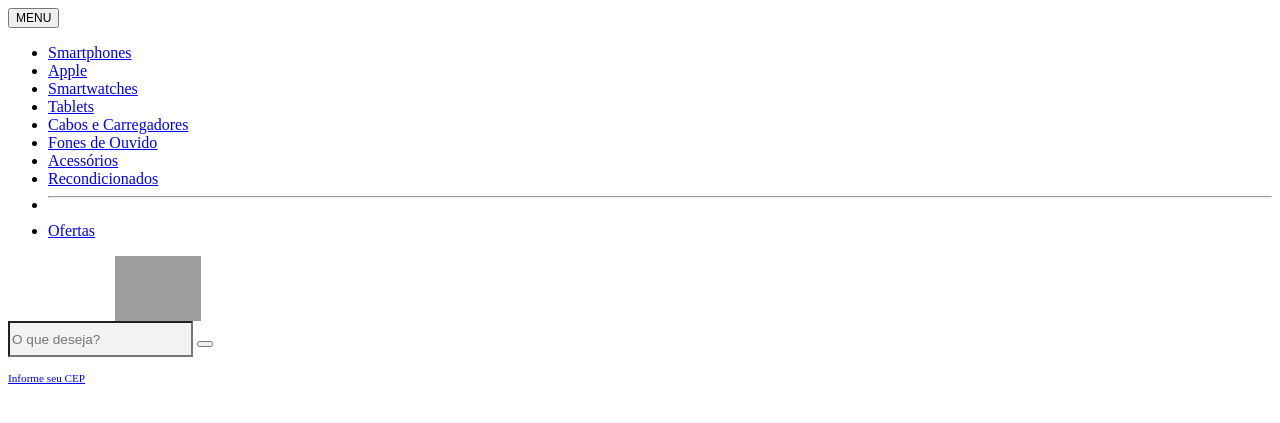
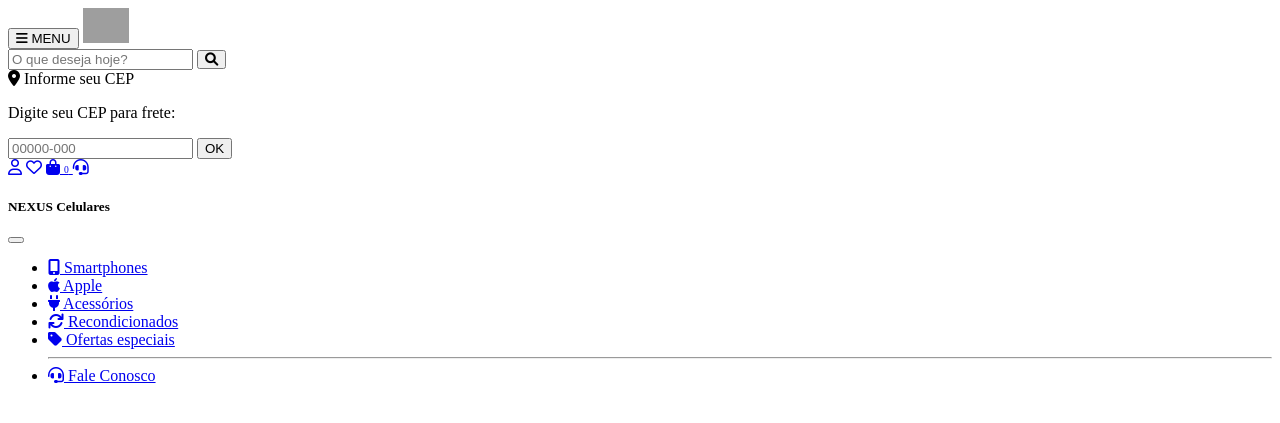
Before and after one commit to ThaVieiras/TechMobile, a PHP site: page /header.php in a window 1280 px wide. Shown: the top 423 px of the page. Run offline with PHP 8.4, Linux system fonts and the light colour scheme; grey boxes are pictures that could not be loaded.

Commit message:
Auto-merging app/views/carrossel.php

```diff
--- a/app/views/footer.php
+++ b/app/views/footer.php
@@ -27,7 +27,7 @@
                     <li class="mb-2"><a href="#" class="text-decoration-none text-muted"><i class="fa-solid fa-circle-question me-2 text-nexus"></i>Fale Conosco</a></li>
                     <li class="mb-2"><a href="#" class="text-decoration-none text-muted"><i class="fa-solid fa-truck-fast me-2 text-nexus"></i>Rastrear Pedido</a></li>
                     <li class="mb-2"><a href="#" class="text-decoration-none text-muted"><i class="fa-solid fa-arrows-rotate me-2 text-nexus"></i> Trocas e Devoluções</a></li>
-                    <li class="mb-2"><a href="#" class="text-decoration-none text-muted"><i class="fa-solid fa-shield-halved me-2 text-nexus"></i> Política de Privacidade</a></li>
+                    <li class="mb-2"><a href="#" class="text-decoration-none text-muted"><i class="fa-solid fa-file-contract me-2  text-nexus"></i> Política de Privacidade</a></li>
                     <li class="mb-2"><a href="#" class="text-decoration-none text-muted"><i class="fa-solid fa-file-contract me-2 text-nexus"></i> Termo de Uso</a></li>
                 </ul>
             </div>
--- a/app/views/header.php
+++ b/app/views/header.php
@@ -1,72 +1,119 @@
-<header class="py-2 bg-white border-bottom sticky-top shadow-sm">
-    <div class="container-fluid px-lg-5">
-        <div class="row align-items-center g-0">
+<link rel="stylesheet" href="https://cdnjs.cloudflare.com/ajax/libs/font-awesome/6.0.0/css/all.min.css">
 
-            <div class="col-md-3 d-flex align-items-center gap-3">
-                <div class="dropdown">
-                    <button class="btn btn-link text-nexus text-decoration-none d-flex align-items-center gap-2 fw-bold p-0"
-                            type="button" data-bs-toggle="dropdown" style="font-size: 0.75rem;">
-                        <i class="fa-solid fa-bars fa-lg"></i> <span class="d-none d-lg-inline">MENU</span>
-                    </button>
-                    <ul class="dropdown-menu shadow border-0 mt-3 rounded-3 py-3" style="min-width: 250px;">
-                        <li><a class="dropdown-item py-2" href="produtos.php?cat=smartphone"><i class="fa-solid fa-mobile-screen-button me-2 opacity-50"></i> Smartphones</a></li>
-                        <li><a class="dropdown-item py-2" href="produtos.php?cat=apple"><i class="fa-brands fa-apple me-2 opacity-50"></i> Apple</a></li>
-                        <li><a class="dropdown-item py-2" href="produtos.php?tipo=smartwatch"><i class="fa-brands fa-apple me-2 opacity-50"></i> Smartwatches</a></li>
-                        <li><a class="dropdown-item py-2" href="produtos.php?tipo=tab"><i class="fa-brands fa-apple me-2 opacity-50"></i> Tablets</a></li>
-                        <li><a class="dropdown-item py-2" href="produtos.php?tipo=cabo"><i class="fa-brands fa-apple me-2 opacity-50"></i> Cabos e Carregadores</a></li>
-                        <li><a class="dropdown-item py-2" href="produtos.php?tipo=buds"><i class="fa-brands fa-apple me-2 opacity-50"></i> Fones de Ouvido</a></li>
-                        <li><a class="dropdown-item py-2" href="produtos.php?cat=acessorios"><i class="fa-solid fa-headphones me-2 opacity-50"></i> Acessórios</a></li>
-                        <li><a class="dropdown-item py-2" href="produtos.php?cat=recondicionados"><i class="fa-solid fa-recycle me-2 opacity-50"></i> Recondicionados</a></li>
-                        <li><hr class="dropdown-divider"></li>
-                        <li><a class="dropdown-item py-2 text-danger fw-bold" href="produtos.php?cat=ofertas"><i class="fa-solid fa-fire me-2"></i> Ofertas</a></li>
-                    </ul>
-                </div>
+<header class="p-3 bg-dark text-white sticky-top shadow-sm">
+    <div class="container-fluid">
+        <div class="d-flex align-items-center justify-content-between">
 
-                <a href="index.php">
-                    <img src="assets/img/NexusCelulares.png" alt="Nexus" style="width: 300px; height: 65px; object-fit: contain;">
+            <div class="d-flex align-items-center">
+                <button class="btn text-white border-0 d-flex align-items-center gap-2" type="button" data-bs-toggle="offcanvas" data-bs-target="#menuLateralNexus">
+                    <i class="fa-solid fa-bars fs-4"></i>
+                    <span class="d-none d-md-block fw-bold">MENU</span>
+                </button>
+
+                <a href="index.php" class="ms-4">
+                    <img src="assets/img/logo.png" alt="Nexus Arena" height="35" onerror="this.src='https://via.placeholder.com/120x35?text=NEXUS+ARENA'">
                 </a>
             </div>
 
-            <div class="col-md-5">
-                <form action="produtos.php" method="GET" class="position-relative">
-                    <input type="text" name="busca" class="form-control border-0 rounded-pill ps-4"
-                           placeholder="O que deseja?"
-                           style="height: 36px; background-color: #f2f2f2; font-size: 0.85rem;">
-                    <button class="btn position-absolute end-0 top-50 translate-middle-y me-2 border-0" type="submit">
-                        <i class="fa-solid fa-magnifying-glass text-muted" style="font-size: 0.8rem;"></i>
+            <div class="flex-grow-1 mx-4" style="max-width: 600px;">
+                <div class="input-group position-relative">
+                    <input type="search" class="form-control rounded-pill ps-4" placeholder="O que deseja hoje?">
+                    <button class="btn position-absolute end-0 top-50 translate-middle-y border-0 bg-transparent pe-3" style="z-index: 5;">
+                        <i class="fa-solid fa-magnifying-glass text-muted"></i>
                     </button>
-                </form>
+                </div>
             </div>
 
-            <div class="col-md-4 d-flex align-items-center justify-content-end gap-3 gap-lg-4">
+            <div class="d-flex align-items-center gap-4">
 
-                <div class="d-none d-xl-block text-muted text-end border-end pe-3" style="line-height: 1;">
-                    <a href="#" class="text-decoration-none text-muted" style="font-size: 0.7rem;">
-                        <i class="fa-solid fa-location-dot me-1"></i> Informe seu CEP <i class="fa-solid fa-chevron-down ms-1" style="font-size: 0.5rem;"></i>
-                    </a>
+                <div class="dropdown d-none d-lg-block">
+                    <span class="small cursor-pointer d-flex align-items-center gap-2" data-bs-toggle="dropdown" aria-expanded="false" style="cursor: pointer;">
+                        <i class="fa-solid fa-location-dot text-primary"></i>
+                        <span id="cepTexto">Informe seu CEP</span>
+                    </span>
+                    <div class="dropdown-menu p-3 shadow-lg" style="width: 250px;">
+                        <p class="small text-muted mb-2">Digite seu CEP para frete:</p>
+                        <div class="input-group">
+                            <input type="text" id="inputCep" class="form-control" placeholder="00000-000">
+                            <button class="btn btn-dark" onclick="salvarCEP()">OK</button>
+                        </div>
+                    </div>
                 </div>
 
-                <a href="#" class="text-dark action-icon" id="userDropdown" data-bs-toggle="dropdown">
-                    <i class="fa-regular fa-circle-user fa-xl"></i>
-                </a>
-
-                <a href="carrinho.php" class="text-dark action-icon position-relative">
-                    <i class="fa-solid fa-bag-shopping fa-xl"></i>
-                    <?php if (!empty($_SESSION['carrinho'])): ?>
-                        <span class="position-absolute top-0 start-100 translate-middle badge rounded-pill bg-danger border border-white" style="font-size: 0.5rem;">
-                            <?php echo array_sum($_SESSION['carrinho']); ?>
-                        </span>
-                    <?php endif; ?>
-                </a>
-
-                <a href="#" class="text-dark action-icon">
-                    <i class="fa-solid fa-headset fa-xl"></i>
-                </a>
+                <div class="d-flex align-items-center gap-3">
+                    <a href="#" class="text-white" title="Minha Conta"><i class="fa-regular fa-user fs-5"></i></a>
+                    <a href="#" class="text-white" title="Favoritos"><i class="fa-regular fa-heart fs-5"></i></a>
+                    <a href="carrinho.php" class="text-white position-relative">
+                        <i class="fa-solid fa-bag-shopping fs-5"></i>
+                        <span class="position-absolute top-0 start-100 translate-middle badge rounded-pill bg-danger" style="font-size: 0.6rem;">0</span>
+                    </a>
+                    <a href="contato.php" class="text-white"><i class="fa-solid fa-headset fs-5"></i></a>
+                </div>
             </div>
-
         </div>
     </div>
 </header>
+
+<div class="offcanvas offcanvas-start bg-dark text-white" tabindex="-1" id="menuLateralNexus" aria-labelledby="labelMenu">
+  <div class="offcanvas-header border-bottom border-secondary">
+    <h5 class="offcanvas-title" id="labelMenu">NEXUS Celulares</h5>
+    <button type="button" class="btn-close btn-close-white" data-bs-dismiss="offcanvas" aria-label="Close"></button>
+  </div>
+  <div class="offcanvas-body">
+    <ul class="list-unstyled fw-bold fs-5">
+        <li class="mb-3">
+            <a href="produtos.php?categoria=smartphone" class="text-white text-decoration-none d-flex align-items-center gap-3">
+                <i class="fa-solid fa-mobile-screen-button"></i> Smartphones
+            </a>
+        </li>
+
+        <li class="mb-3">
+            <a href="produtos.php?cat=apple" class="text-white text-decoration-none d-flex align-items-center gap-3">
+                <i class="fa-brands fa-apple"></i> Apple
+            </a>
+        </li>
+
+        <li class="mb-3">
+            <a href="produtos.php?categoria=acessorios" class="text-white text-decoration-none d-flex align-items-center gap-3">
+                <i class="fa-solid fa-plug"></i> Acessórios
+            </a>
+        </li>
+
+        <li class="mb-3">
+            <a href="produtos.php?categoria=recondicionado" class="text-white text-decoration-none d-flex align-items-center gap-3">
+                <i class="fa-solid fa-arrows-rotate"></i> Recondicionados
+            </a>
+        </li>
+
+        <li class="mb-3">
+            <a href="produtos.php?categoria=oferta" class="text-white text-decoration-none d-flex align-items-center gap-3 text-warning">
+                <i class="fa-solid fa-tag"></i> Ofertas especiais
+            </a>
+        </li>
+
+        <hr class="border-secondary">
+
+        <li class="mb-3">
+            <a href="contato.php" class="text-white text-decoration-none d-flex align-items-center gap-3">
+                <i class="fa-solid fa-headset"></i> Fale Conosco
+            </a>
+        </li>
+    </ul>
+</div>
+</div>
+
+<script>
+// Função para o CEP funcionar sem banco de dados por enquanto
+function salvarCEP() {
+    const cep = document.getElementById('inputCep').value;
+    if(cep.length >= 8) {
+        document.getElementById('cepTexto').innerText = "CEP: " + cep;
+        // Fecha o dropdown manualmente se desejar
+    } else {
+        alert("Digite um CEP válido");
+    }
+}
+</script>
 
 <!--<nav class="bg-white border-bottom py-2 shadow-sm d-none d-md-block">
     <div class="container d-flex justify-content-center gap-5">
```
Also changed, not shown: app/views/carrossel.php (+5 -2 lines), web-php/public/produtos.php (+7 -3 lines), web-php/public/assets/img/Logo-Nexus.svg (added), web-php/public/assets/img/Logo-Nexus1.svg (added), web-php/public/assets/img/edge50.png (added), web-php/public/assets/img/galaxy-a55.png (added), web-php/public/assets/img/pocox7.png (renamed from web-php/public/assets/img/pocox7.jpg), 4 other files.
